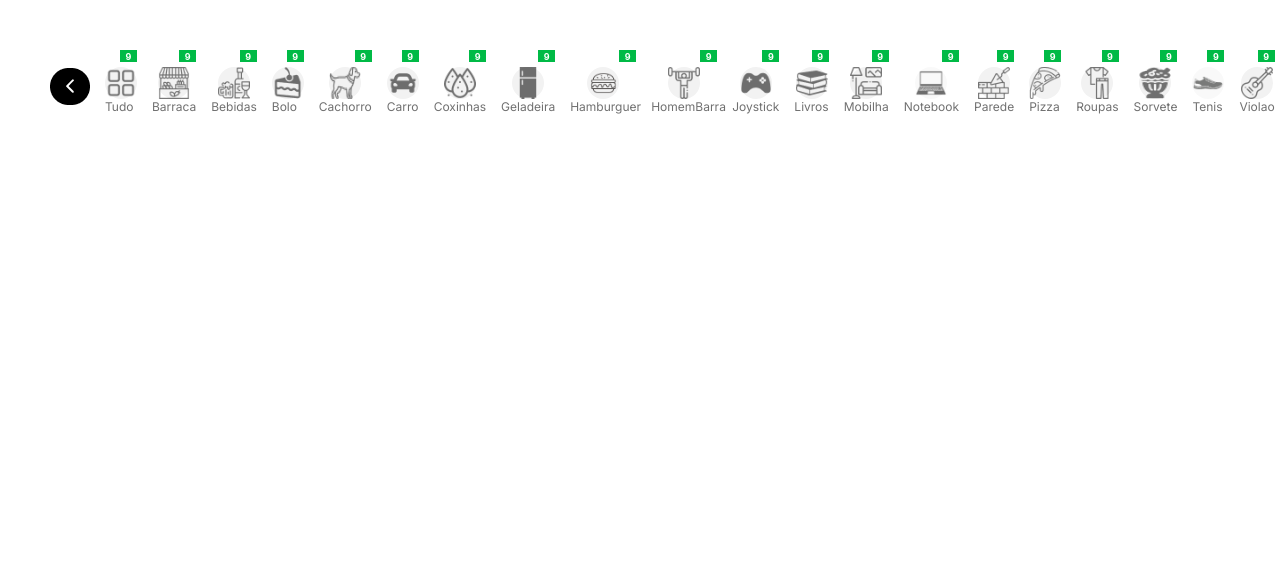
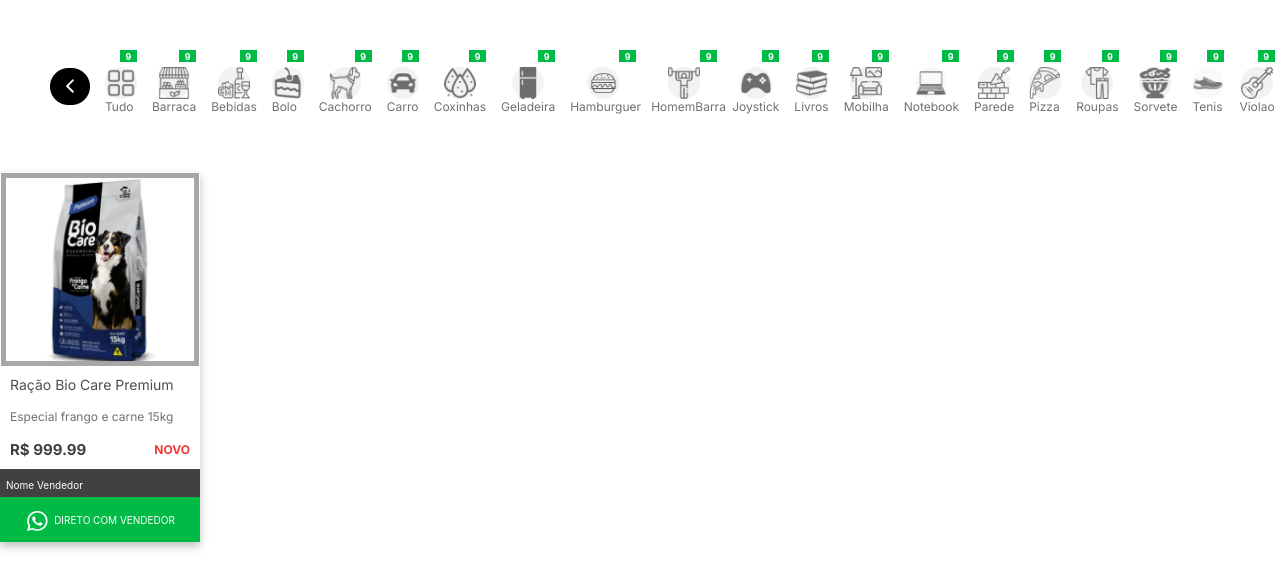
Before and after one commit to alanrente/vale-centavos, a React (Create React App) app: page / in a window 1280 px wide. Shown: the top 588 px of the page. Built offline with nearby package versions, Linux system fonts and the light colour scheme.

Commit message:
feat: Add CardAnuncio

```diff
--- a/src/App.tsx
+++ b/src/App.tsx
@@ -2,11 +2,14 @@
 import { Route, BrowserRouter as Router, Routes } from "react-router-dom";
 import IconButton from "./components/IconButton";
 import { usePngs } from "./hooks/usePngs";
+import CardAnuncio from "./components/CardAnuncio";
 
 function App() {
   const pngs = usePngs();
   const Home = () => (
+    <div className="home-page">
       <div
+        className="icons-container"
         style={{
           margin: "50px",
           display: "flex",
@@ -32,6 +35,17 @@
 
         <img style={{}} src={require(`./icons/png/SetaDireita.png`)} alt="" />
       </div>
+      <CardAnuncio
+        descriptions={{
+          descricao: "Especial frango e carne 15kg",
+          titulo: "Ração Bio Care Premium",
+          valor: "999.99",
+          condição: "NOVO",
+        }}
+        imagem="imagem"
+        nome="Nome Vendedor"
+      />
+    </div>
   );
 
   const Sobre = () => <div>Sobre</div>;
--- /dev/null
+++ b/src/components/CardAnuncio.tsx
@@ -0,0 +1,141 @@
+interface Descriptions {
+  titulo: string;
+  descricao: string;
+  valor: string;
+  condição?: string;
+}
+
+export default function CardAnuncio({
+  imagem,
+  descriptions,
+  nome,
+}: {
+  imagem: string;
+  descriptions: Descriptions;
+  nome: string;
+}) {
+  return (
+    <div
+      className="card-anuncio"
+      style={{
+        display: "flex",
+        flexDirection: "column",
+        width: "200px",
+        height: "369px",
+        filter: "drop-shadow(0px 4px 4px rgba(0, 0, 0, 0.25))",
+        backgroundColor: "#FFFFFF",
+      }}
+    >
+      <div
+        className="card-anuncio-img"
+        style={{
+          width: "100%",
+          height: "195px",
+          backgroundImage: `url(${require(`../icons/png/SacoRacao.png`)})`,
+          backgroundSize: "contain",
+          backgroundRepeat: "no-repeat",
+          backgroundPosition: "center",
+        }}
+      >
+      </div>
+      <div
+        className="card-anuncio-descriptions"
+        style={{ padding: "10px", fontFamily: "Inter" }}
+      >
+        <div
+          className="titulo"
+          style={{
+            fontStyle: "normal",
+            fontWeight: 400,
+            fontSize: "14px",
+            color: "#4E4E4E",
+          }}
+        >
+          {descriptions.titulo}
+        </div>
+        <div
+          className="descricao"
+          style={{
+            margin: "14px 0 16px 0",
+            fontSize: "12px",
+            fontStyle: "normal",
+            color: "#707070",
+            marginTop: "16px",
+          }}
+        >
+          {descriptions.descricao}
+        </div>
+        <div
+          className="valor-condicao"
+          style={{
+            display: "flex",
+            flexDirection: "row",
+            justifyContent: "space-between",
+            alignItems: "center",
+          }}
+        >
+          <div
+            className="valor"
+            style={{
+              fontWeight: "bold",
+              fontSize: "15px",
+              color: "#414141",
+            }}
+          >
+            R$ {descriptions.valor}
+          </div>
+          <div
+            className="condicao"
+            style={{
+              fontWeight: "bold",
+              fontSize: "12px",
+              color: "#F23838",
+            }}
+          >
+            {descriptions.condição ?? ""}
+          </div>
+        </div>
+      </div>
+      <div
+        className="card-anuncio-name"
+        style={{
+          height: 20,
+          padding: "4px 0 4px 6px",
+          backgroundColor: "#414141",
+        }}
+      >
+        <span
+          className="name"
+          style={{
+            fontSize: "10px",
+            color: "#FFFFFF",
+          }}
+        >
+          {nome}
+        </span>
+      </div>
+      <div
+        className="card-anuncio-wpp"
+        style={{
+          backgroundColor: "#00BA46",
+          display: "flex",
+          justifyContent: "center",
+          alignItems: "center",
+          height: 45,
+          gap: 4,
+        }}
+      >
+        <img src={require("../icons/png/Whatsapp.png")} alt="ícone whatsapp" />
+        <span
+          className="span-whatsapp"
+          style={{
+            fontSize: "10px",
+            color: "#FFFFFF",
+          }}
+        >
+          DIRETO COM VENDEDOR
+        </span>
+      </div>
+    </div>
+  );
+}
```
Also changed, not shown: src/icons/png/SacoRacao.png (added), src/icons/png/Whatsapp.png (added). Lines whose indentation alone changed are shown as unchanged.
